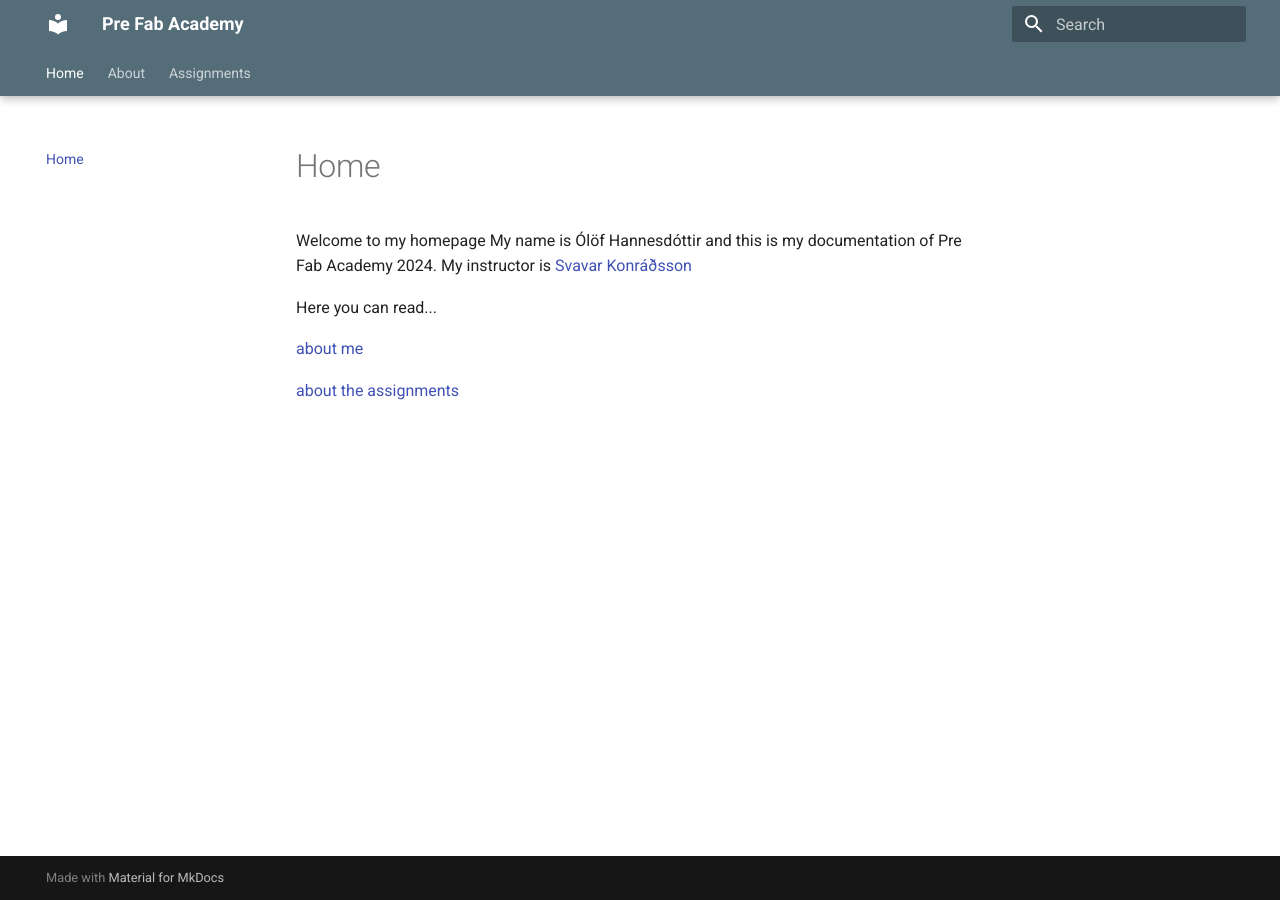
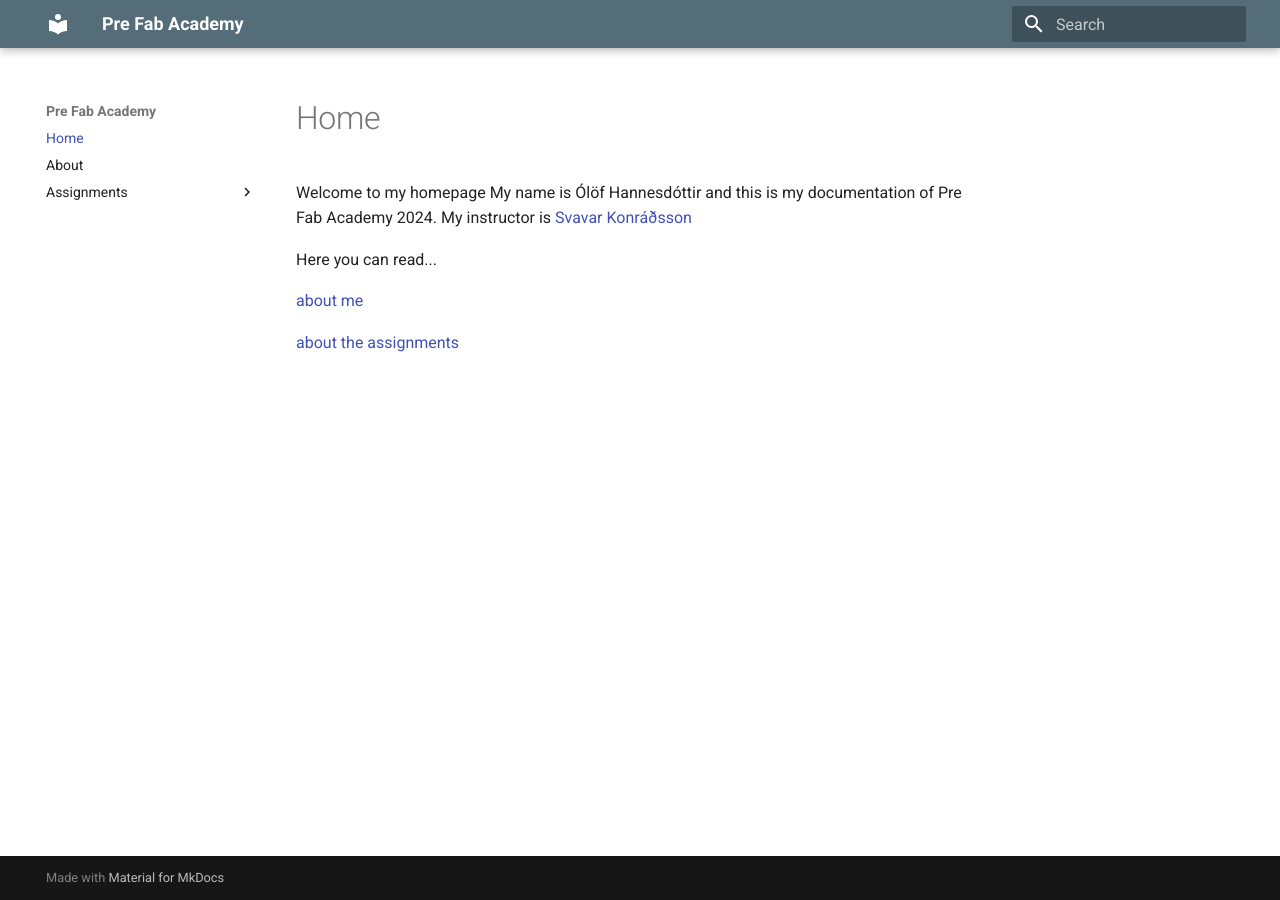
Before and after one commit to OlofH2/Before-Fab-Academy, an MkDocs documentation site: the page built from docs/index.md, in a window 1280 px wide. Built offline with MkDocs 1.6.1 and Material for MkDocs 9.7.7, drawn with Linux system fonts in a browser that asks for light colours.

Commit message:
navigation um tabs var komið tvisvar. Eyddi öðru

```diff
--- a/mkdocs.yml
+++ b/mkdocs.yml
@@ -12,10 +12,6 @@ theme:
 
   features:
       - navigation.tracking
-
-  features:
-        - navigation.tabs
-        - navigation.tabs.sticky
 
 
 markdown_extensions:
```
